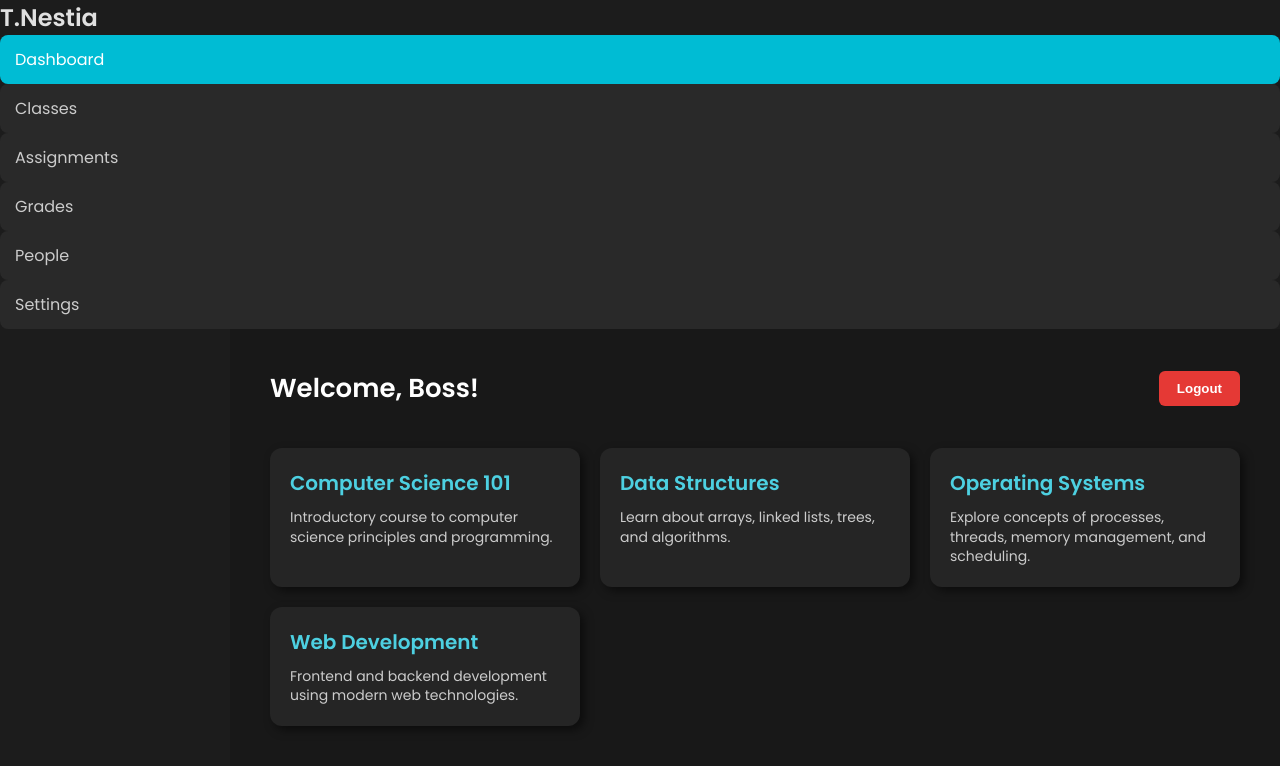
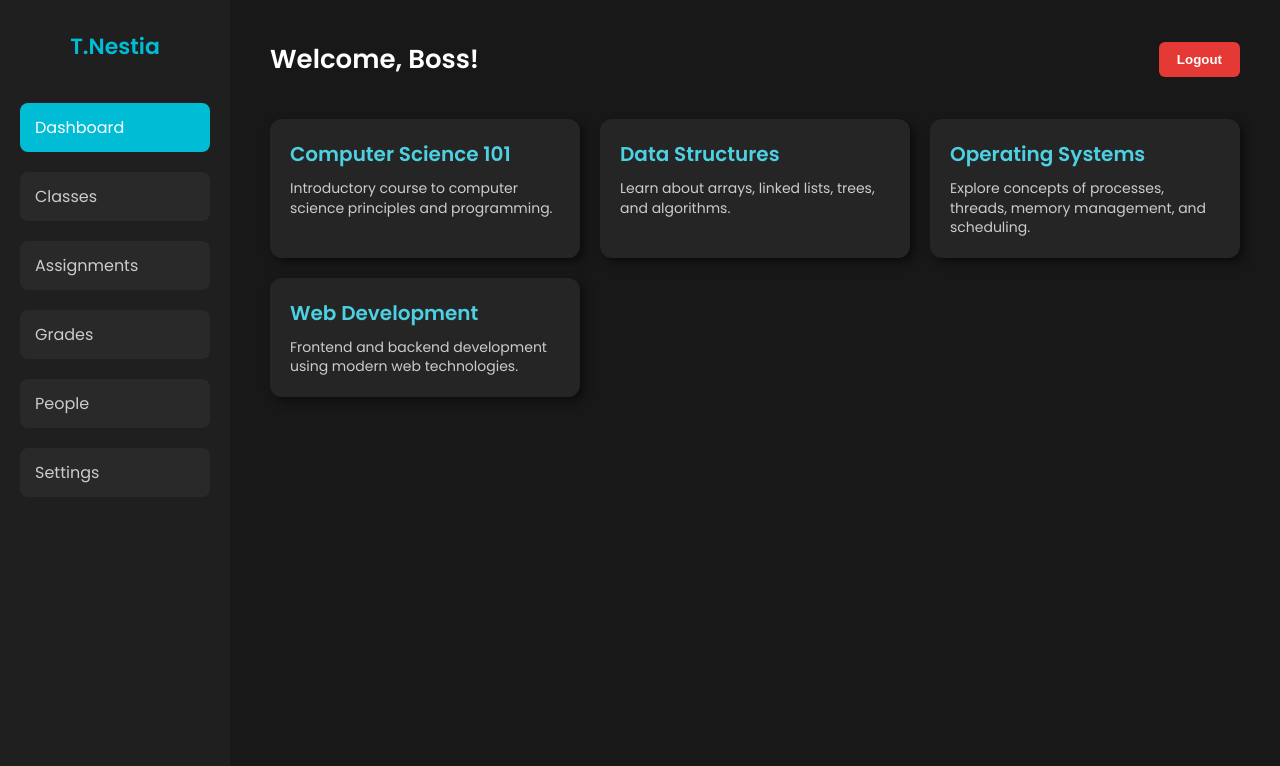
Before and after one commit to SRTonmoy/T.Nestia, a website: page public/dashboard.html in a window 1280 px wide. Drawn offline with Linux system fonts and the light colour scheme.

Commit message:
Readme added

```diff
--- a/public/dashboard.html
+++ b/public/dashboard.html
@@ -6,12 +6,12 @@
   <meta name="viewport" content="width=device-width, initial-scale=1" />
   <title>T.Nestia Dashboard</title>
   <link href="https://fonts.googleapis.com/css2?family=Poppins:wght@400;600&display=swap" rel="stylesheet" />
-  <link rel="stylesheet" href="/public/style.css" />
+  <link rel="stylesheet" href="/public/styles.css" />
 </head>
 
 <body>
 
-  <aside class="s ide-nav">
+  <aside class="side-nav">
     <h2>T.Nestia</h2>
     <div class="menu-item selected">Dashboard</div>
     <div class="menu-item">Classes</div>
```
Also changed, not shown: public/index.html (+1 -1 lines), README.md (added), public/styles.css (renamed from public/style.css).
